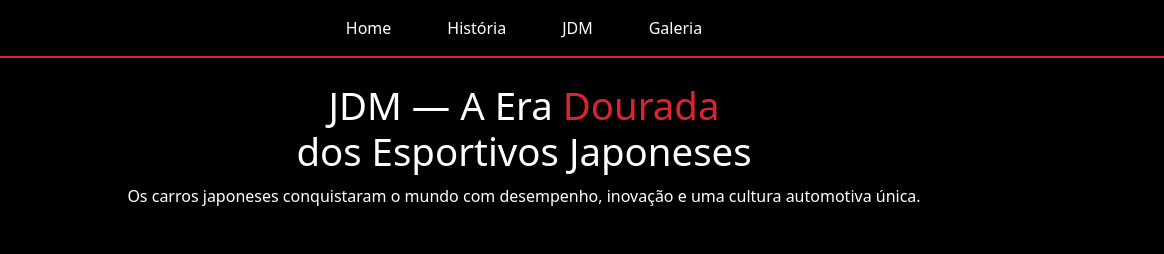
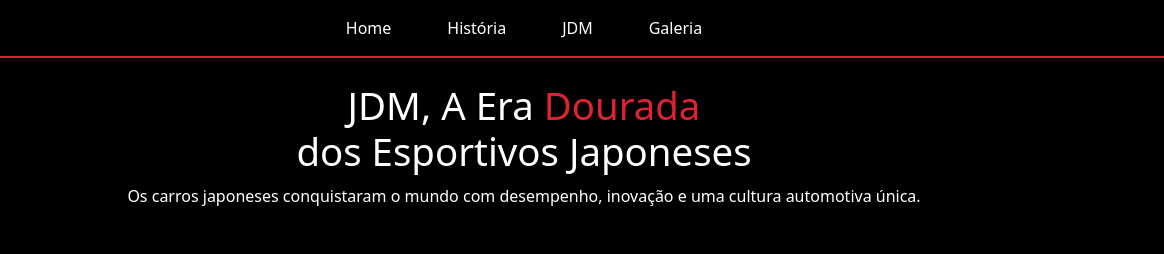
Before and after one commit to augustogborges/projeto-rafael-unipam, a plain HTML site: page jdm.html in a window 1280 px wide. Shown: the top 254 px of the page, 116-1280 px from the left. Drawn offline with nearby package versions, Linux system fonts and the light colour scheme.

Commit message:
correcao de texto

```diff
--- a/jdm.html
+++ b/jdm.html
@@ -54,7 +54,7 @@
 
     <header class="topo">
         <div class="container py-4 title">
-            <h1>JDM — A Era <span class="destaque">Dourada</span> <br> dos Esportivos Japoneses</h1>
+            <h1>JDM, A Era <span class="destaque">Dourada</span> <br> dos Esportivos Japoneses</h1>
             <p>Os carros japoneses conquistaram o mundo com desempenho, inovação e uma cultura automotiva única.</p>
         </div>
     </header>
```
